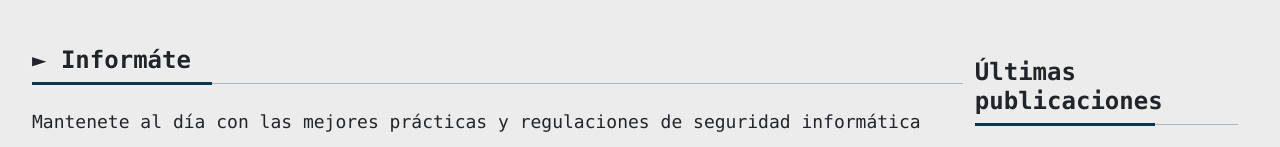
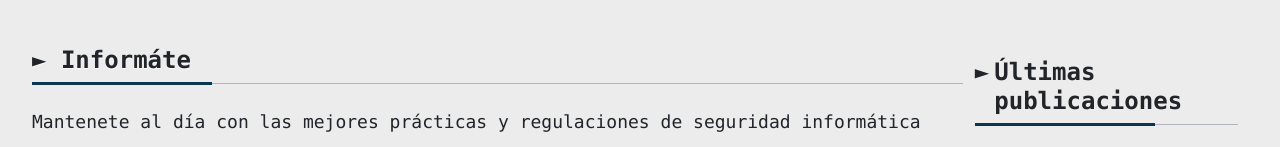
Before and after one commit to hernanr9317/sampleFrontendNextJs, a Next.js app: page / in a window 1280 px wide. Shown: the part 702-849 px from the top of the page. Built offline with nearby package versions, Linux system fonts and the light colour scheme; no server answers.

Commit message:
add icon ultimas publicaciones landing

```diff
--- a/pages/styles.scss
+++ b/pages/styles.scss
@@ -49,6 +49,18 @@
                     font-size: 24px;
                 }
 
+                header {
+                    h1 {
+                        display: flex;
+
+                        &::before {
+                            content: '►';
+                            display: block;
+                            margin-right: 5px;
+                        }
+                    }
+                }
+
                 .band {
                     margin-bottom: 10px;
                     margin-left: 0;
```
